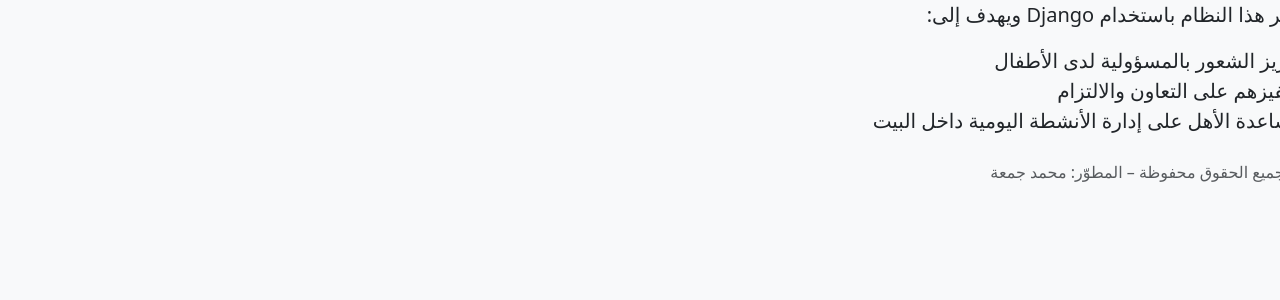
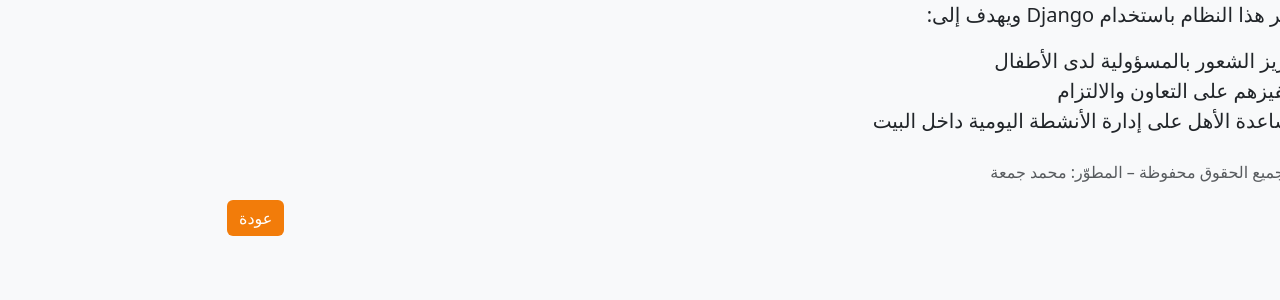
Before and after one commit to Mohammed-Jomaa/django_solo_project_repo, a Django app: page /about/ in a window 1280 px wide. Shown: the part 247-547 px from the top of the page. Run offline with Django 3.2, Linux system fonts and the light colour scheme; some libraries are stand-ins or nearby versions.

Commit message:
update about.html

```diff
--- a/families_app/templates/about.html
+++ b/families_app/templates/about.html
@@ -33,6 +33,9 @@
         </ul>
         </p>
         <p class="text-muted mt-4">© 2025 جميع الحقوق محفوظة – المطوّر: محمد جمعة</p>
+        <div class="d-flex justify-content-end mb-4">
+        <a href="javascript:history.back()" class="btn btn-orange">عودة</a>
+      </div>
     </main>
 
 
```
